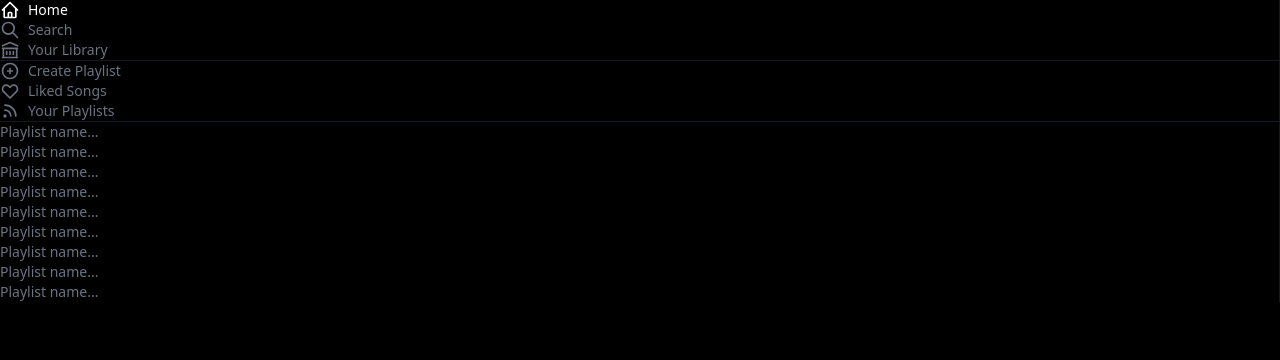
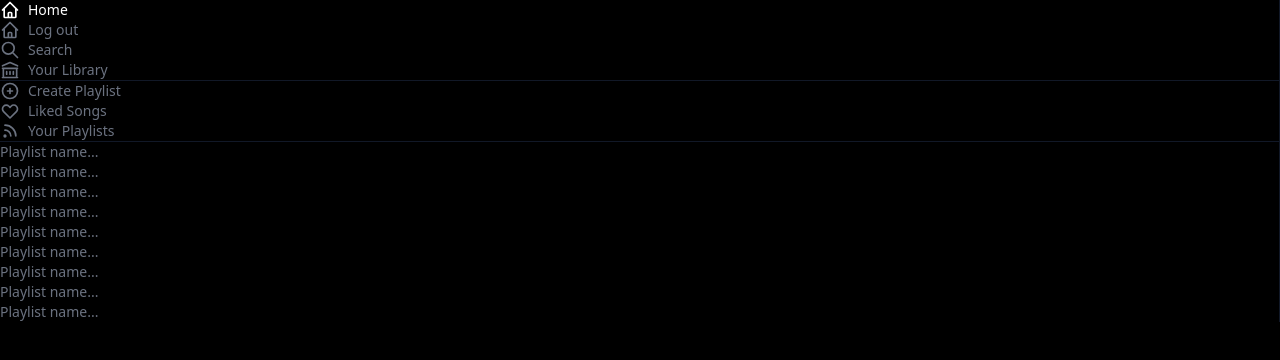
Before and after one commit to wagabooga/spotter2, a Next.js app: page / in a window 1280 px wide. Shown: the top 360 px of the page. Built offline with nearby package versions, Linux system fonts and the light colour scheme.

Commit message:
added logged-in/logging-out functionality

```diff
--- a/components/Sidebar.js
+++ b/components/Sidebar.js
@@ -6,14 +6,21 @@ import {
   HeartIcon,
   RssIcon
 } from "@heroicons/react/outline"
+import { signOut } from "next-auth/react"
 
 function Sidebar() {
   return (
     <div className="text-gray-500 p5 text-sm border-r border-gray-900">
       <div className="space-y-4">
-        <button className="flex items-center space-x-2 hover:text-white ">
+        <button className="flex items-center space-x-2 hover:text-white">
           <HomeIcon  className="h-5 w-5"/>
           <p>Home</p>
+        </button>
+      </div>
+      <div className="space-y-4">
+        <button className="flex items-center space-x-2 hover:text-white" onClick={() => signOut()}>
+          <HomeIcon  className="h-5 w-5"/>
+          <p>Log out</p>
         </button>
       </div>
       <div>
@@ -30,7 +37,7 @@ function Sidebar() {
         <hr className="border-t-[0.1px] border-gray-900" /> {/* see JusInTime*/}
       </div>
       <div>
-        <button className="flex items-center space-x-2 hover:text-white ">
+        <button className="flex items-center space-x-2 hover:text-white">
           <PlusCircleIcon  className="h-5 w-5"/>
           <p>Create Playlist</p>
         </button>
```
Also changed, not shown: Devnotes.txt.
